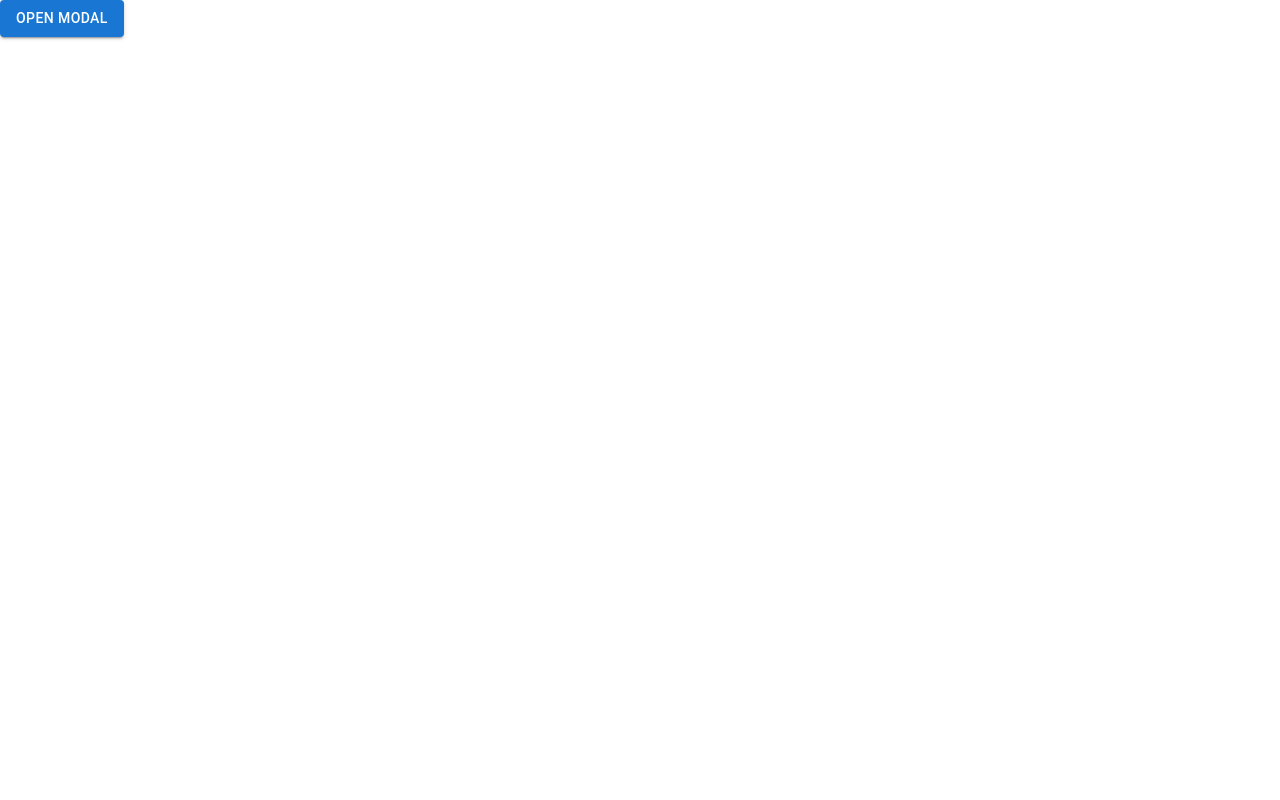
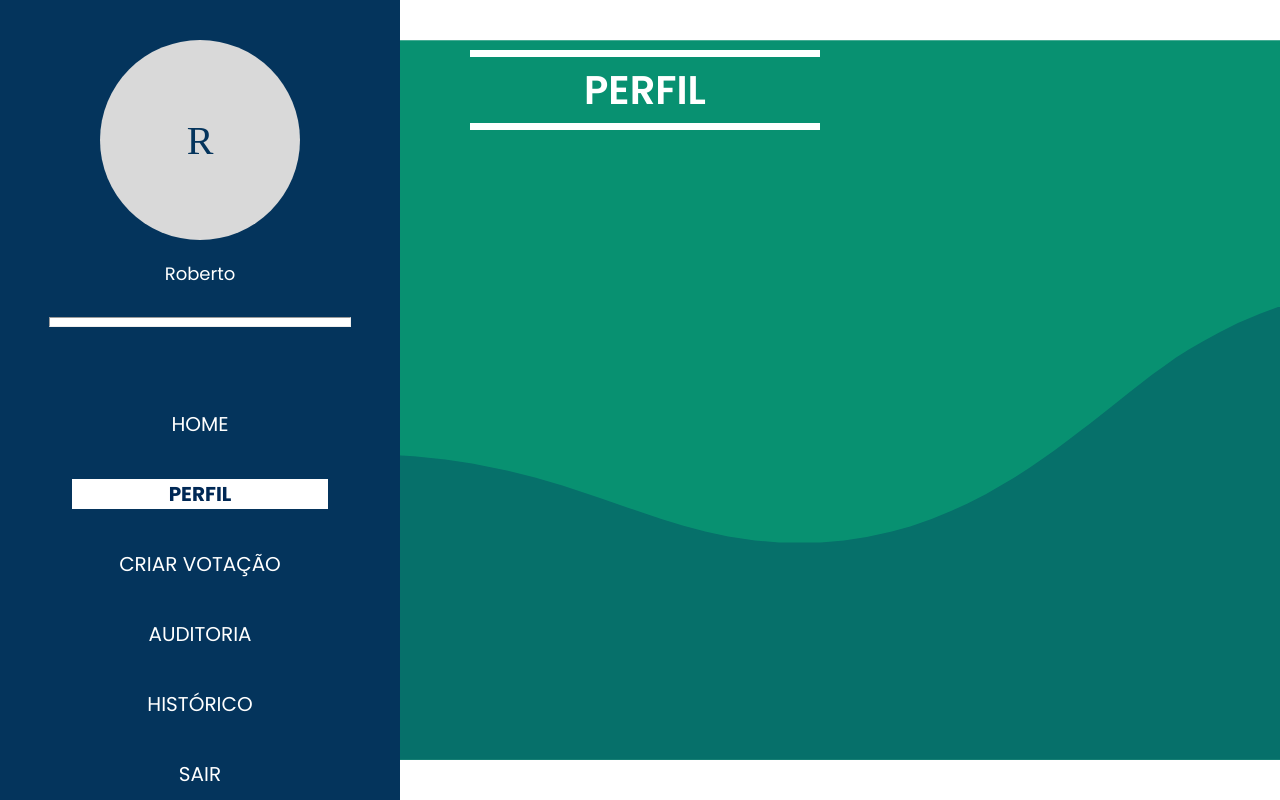
Before and after one commit to HiveSoft-UEFS/votaai-frontend, a React (Create React App) app in the folder app/: page / in a window 1280 px wide. Built offline with nearby package versions, Linux system fonts and the light colour scheme.

Commit message:
Componente BasePage Criado

```diff
--- a/app/src/App.tsx
+++ b/app/src/App.tsx
@@ -1,13 +1,16 @@
-import React from 'react'
+import React from 'react';
 import Carousels from "./components/carousel";
 import PageTitle from './components/pageTitle';
 import SideMenu from './components/sideMenu'
 import PollCard from "./components/pollCard";
 import RegistrationModal from "./components/RegistrationModal";
+import BasePage from './components/basePage';
+
+const initialMenuItem = 'PERFIL';
 
 function App() {
   return (
-      <RegistrationModal/>
+      <BasePage username='Roberto' title={initialMenuItem} />
   );
 }
 
--- /dev/null
+++ b/app/src/components/basePage/basePage.css
@@ -0,0 +1,51 @@
+@import url('https://fonts.googleapis.com/css2?family=Poppins:ital,wght@0,100;0,200;0,300;0,400;0,500;0,600;0,700;0,800;0,900;1,100;1,200;1,300;1,400;1,500;1,600;1,700;1,800;1,900&display=swap');
+
+
+.container {
+    height: 100vh;
+    width: 100vw;
+    background-image: url('../../assets/img/backgroundBasePage.svg');
+    background-size: cover;
+    background-position: center;
+    background-repeat: no-repeat;
+
+    display: flex;
+}
+
+.c-content {
+    width: 100%;
+    height: 100%;
+    position: relative;
+}
+
+.c-title {
+    position: absolute;
+    left: 70px;
+    top: 50px;
+    width: 350px;
+    height: 80px;
+
+    display: grid;
+    grid-template-rows: 7px 1fr 7px;
+}
+
+.line {
+    width: 100%;
+    height: 7px;
+    background-color: white;
+}
+
+.title-space {
+    display: flex;
+    align-items: center;
+    justify-content: center;
+    height: 100%;
+    width: 100%;
+}
+
+h1 {
+    color: white;
+    font-family: 'Poppins', sans-serif;
+    font-size: 40px;
+    font-weight: 600;
+}
--- /dev/null
+++ b/app/src/components/basePage/index.tsx
@@ -0,0 +1,38 @@
+import React, { useState } from "react";
+import './basePage.css';
+import SideMenu from "../sideMenu";
+
+interface BasePageProps {
+    username: string;
+    title: string;
+}
+
+const BasePage = ({username, title}: BasePageProps) => {
+    const [selectedMenuItem, setSelectedMenuItem] = useState(title);
+    const handleMenuItemClick = (menuItem: string) => {
+        setSelectedMenuItem(menuItem);
+    };
+
+        return (
+            <div className="container">
+                <div className="c-menu">
+                    <SideMenu
+                        userName={username}
+                        selectedMenuItem={selectedMenuItem}
+                        onMenuItemClick={handleMenuItemClick}
+                    />
+                </div>
+                <div className="c-content">
+                    <div className="c-title">
+                        <div className="line"></div>
+                        <div className="title-space">
+                            <h1> { selectedMenuItem } </h1>
+                        </div>
+                        <div className="line"></div>
+                    </div>
+                </div>
+            </div>
+        );
+};
+
+export default BasePage;
```
Also changed, not shown: app/src/assets/img/backgroundBasePage.svg (added).
